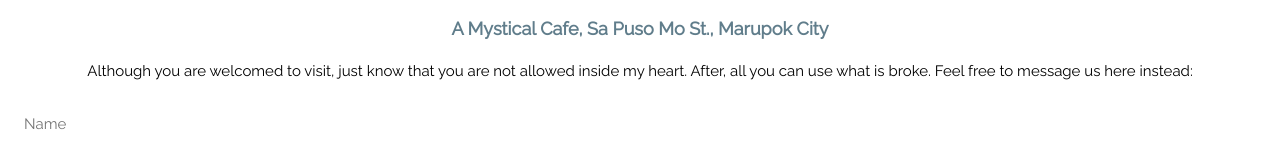
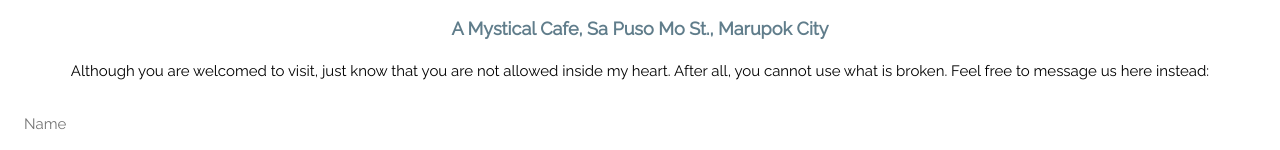
Before and after one commit to npinon2026/npinon2026-cafe, a plain HTML site: page contact.html in a window 1280 px wide. Shown: the part 450-600 px from the top of the page. Drawn offline with nearby package versions, Linux system fonts and the light colour scheme.

Commit message:
Update contact.html

```diff
--- a/contact.html
+++ b/contact.html
@@ -34,7 +34,7 @@ body,h1,h2,h3,h4,h5 {font-family: "Raleway", sans-serif}
        Unless you are my crush whom I will gladly sacrifice my mental health for his momentary happiness.
     </p>
     <p class="w3-text-blue-grey w3-large"><b>A Mystical Cafe, Sa Puso Mo St., Marupok City</b></p>
-    <p>Although you are welcomed to visit, just know that you are not allowed inside my heart. After, all you can use what is broke. Feel
+    <p>Although you are welcomed to visit, just know that you are not allowed inside my heart. After all, you cannot use what is broken. Feel
        free to message us here instead:</p>
     <form action="/action_page.php" target="_blank">
       <p><input class="w3-input w3-padding-16" type="text" placeholder="Name" required name="Name"></p>
```
